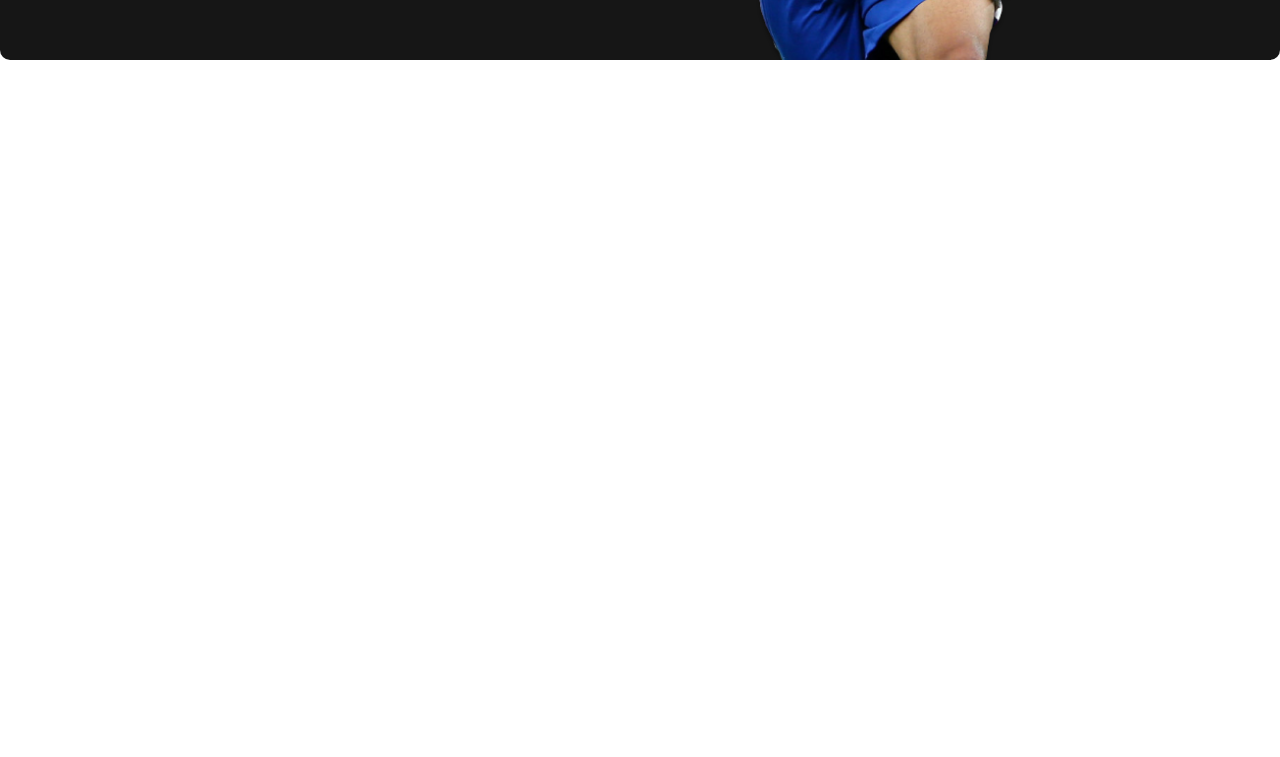
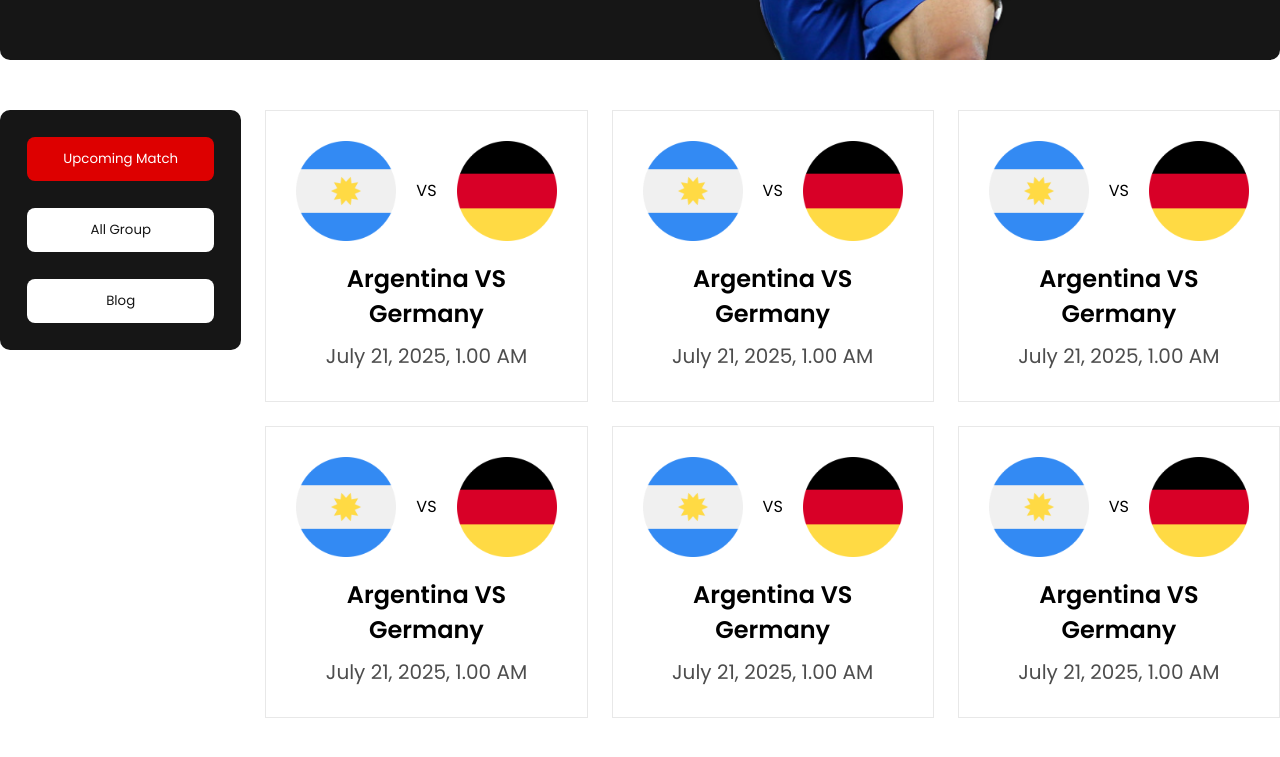
Before and after one commit to Nur-Nayeem/fifa-world-cup-match-web-page, a plain HTML site: page index.html in a window 1280 px wide. Shown: the part 591-1348 px from the top of the page. Before the commit the page ends 800 px from the top, so only its background shows below. Drawn offline with Linux system fonts and the light colour scheme.

Commit message:
designed main section

```diff
--- a/index.html
+++ b/index.html
@@ -28,10 +28,73 @@
     </header>
     <main>
         <!-- main -->
-
+        <section class="container main-container">
+            <div class="left-main ">
+                <button class="btn-primary btn-main">Upcoming Match</button>
+                <button class="btn-primary btn-main btn-white">All Group</button>
+                <button class="btn-primary btn-main btn-white">Blog</button>
+            </div>
+            <div class="right-main cards-container">
+                <div class="card">
+                    <div class="card-img-box">
+                        <img class="flag-img" src="./img/flags/argentina.png" alt="">
+                        <span>VS</span>
+                        <img class="flag-img" src="./img/flags/germany.png" alt="">
+                    </div>
+                    <h4 class="card-title">Argentina VS Germany</h4>
+                    <p class="card-date">July 21, 2025, 1.00 AM</p>
+                </div>
+                <div class="card">
+                    <div class="card-img-box">
+                        <img class="flag-img" src="./img/flags/argentina.png" alt="">
+                        <span>VS</span>
+                        <img class="flag-img" src="./img/flags/germany.png" alt="">
+                    </div>
+                    <h4 class="card-title">Argentina VS Germany</h4>
+                    <p class="card-date">July 21, 2025, 1.00 AM</p>
+                </div>
+                <div class="card">
+                    <div class="card-img-box">
+                        <img class="flag-img" src="./img/flags/argentina.png" alt="">
+                        <span>VS</span>
+                        <img class="flag-img" src="./img/flags/germany.png" alt="">
+                    </div>
+                    <h4 class="card-title">Argentina VS Germany</h4>
+                    <p class="card-date">July 21, 2025, 1.00 AM</p>
+                </div>
+                <div class="card">
+                    <div class="card-img-box">
+                        <img class="flag-img" src="./img/flags/argentina.png" alt="">
+                        <span>VS</span>
+                        <img class="flag-img" src="./img/flags/germany.png" alt="">
+                    </div>
+                    <h4 class="card-title">Argentina VS Germany</h4>
+                    <p class="card-date">July 21, 2025, 1.00 AM</p>
+                </div>
+                <div class="card">
+                    <div class="card-img-box">
+                        <img class="flag-img" src="./img/flags/argentina.png" alt="">
+                        <span>VS</span>
+                        <img class="flag-img" src="./img/flags/germany.png" alt="">
+                    </div>
+                    <h4 class="card-title">Argentina VS Germany</h4>
+                    <p class="card-date">July 21, 2025, 1.00 AM</p>
+                </div>
+                <div class="card">
+                    <div class="card-img-box">
+                        <img class="flag-img" src="./img/flags/argentina.png" alt="">
+                        <span>VS</span>
+                        <img class="flag-img" src="./img/flags/germany.png" alt="">
+                    </div>
+                    <h4 class="card-title">Argentina VS Germany</h4>
+                    <p class="card-date">July 21, 2025, 1.00 AM</p>
+                </div>
+            </div>
+        </section>
     </main>
     <footer>
         <!-- footer -->
+
     </footer>
 </body>
 
--- a/style.css
+++ b/style.css
@@ -66,3 +66,77 @@ img {
     display: block;
 
 }
+
+
+/* main */
+
+.main-container {
+    display: flex;
+    gap: 24px;
+}
+
+
+.left-main {
+    display: flex;
+    flex-direction: column;
+    width: 25%;
+    background-color: #161616;
+    padding: 0 1.7rem 1.7rem 1.7rem;
+    border: none;
+    border-radius: 10px;
+    block-size: fit-content;
+}
+
+.left-main .btn-main {
+    margin-top: 1.7rem;
+    border-radius: 8px;
+}
+
+.left-main .btn-white {
+    background-color: white;
+    color: #161616;
+}
+
+
+
+
+.cards-container {
+    display: grid;
+    grid-template-columns: repeat(3, 1fr);
+    gap: 24px;
+
+}
+
+
+.right-main .card {
+    display: flex;
+    flex-direction: column;
+    justify-content: center;
+    text-align: center;
+    border: 1px solid rgb(232, 232, 232);
+    padding: 30px;
+}
+
+.right-main .card .card-img-box {
+    display: flex;
+    align-items: center;
+    justify-content: space-between;
+    gap: 20px;
+}
+
+.flag-img {
+    height: 100px;
+    width: 100px;
+}
+
+.card-title {
+    font-size: 1.5rem;
+    font-weight: 600;
+    margin-top: 20px;
+    margin-bottom: 10px;
+}
+
+.card-date {
+    font-size: 1.25rem;
+    color: #4D4D4D;
+}
```
